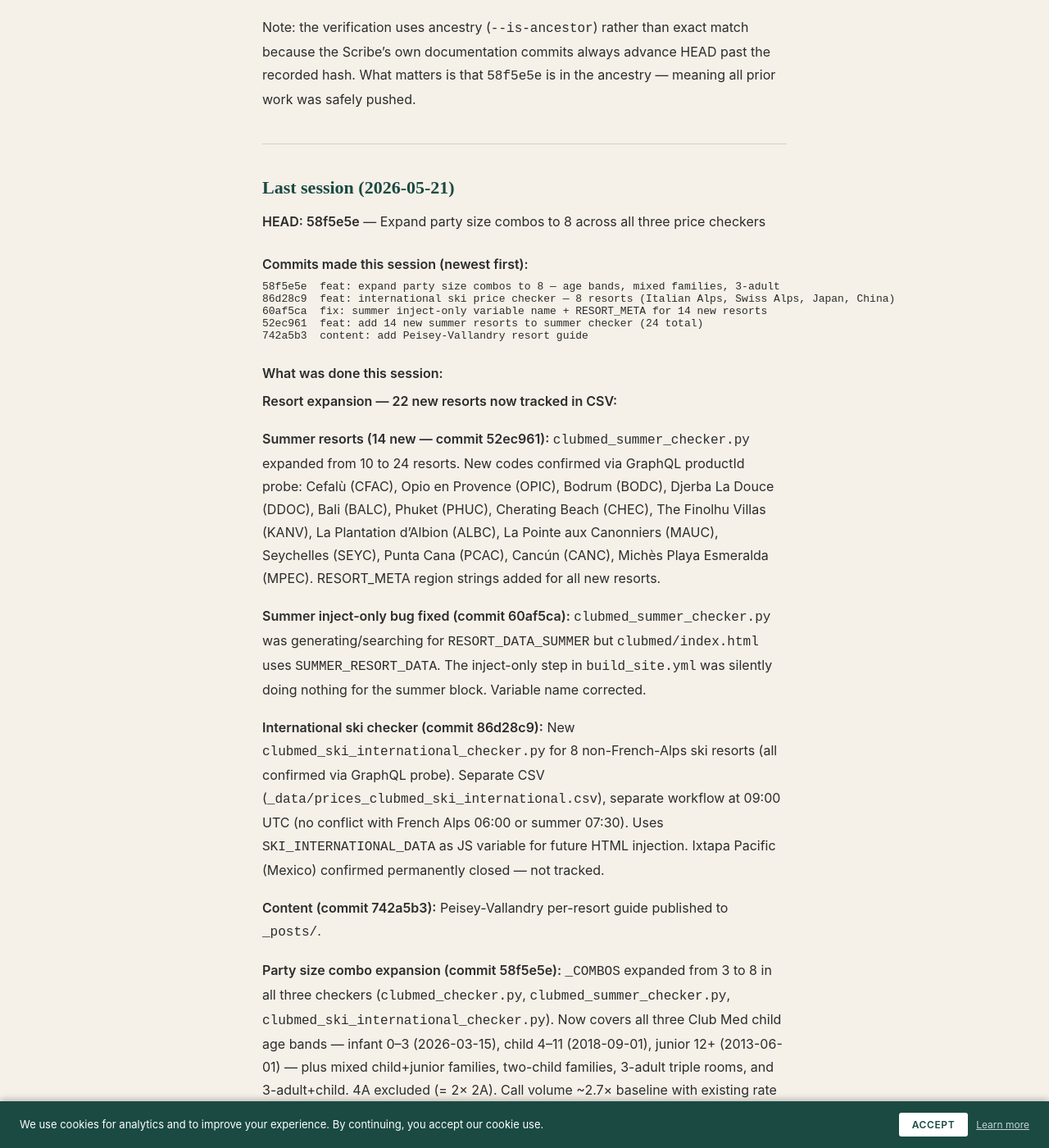
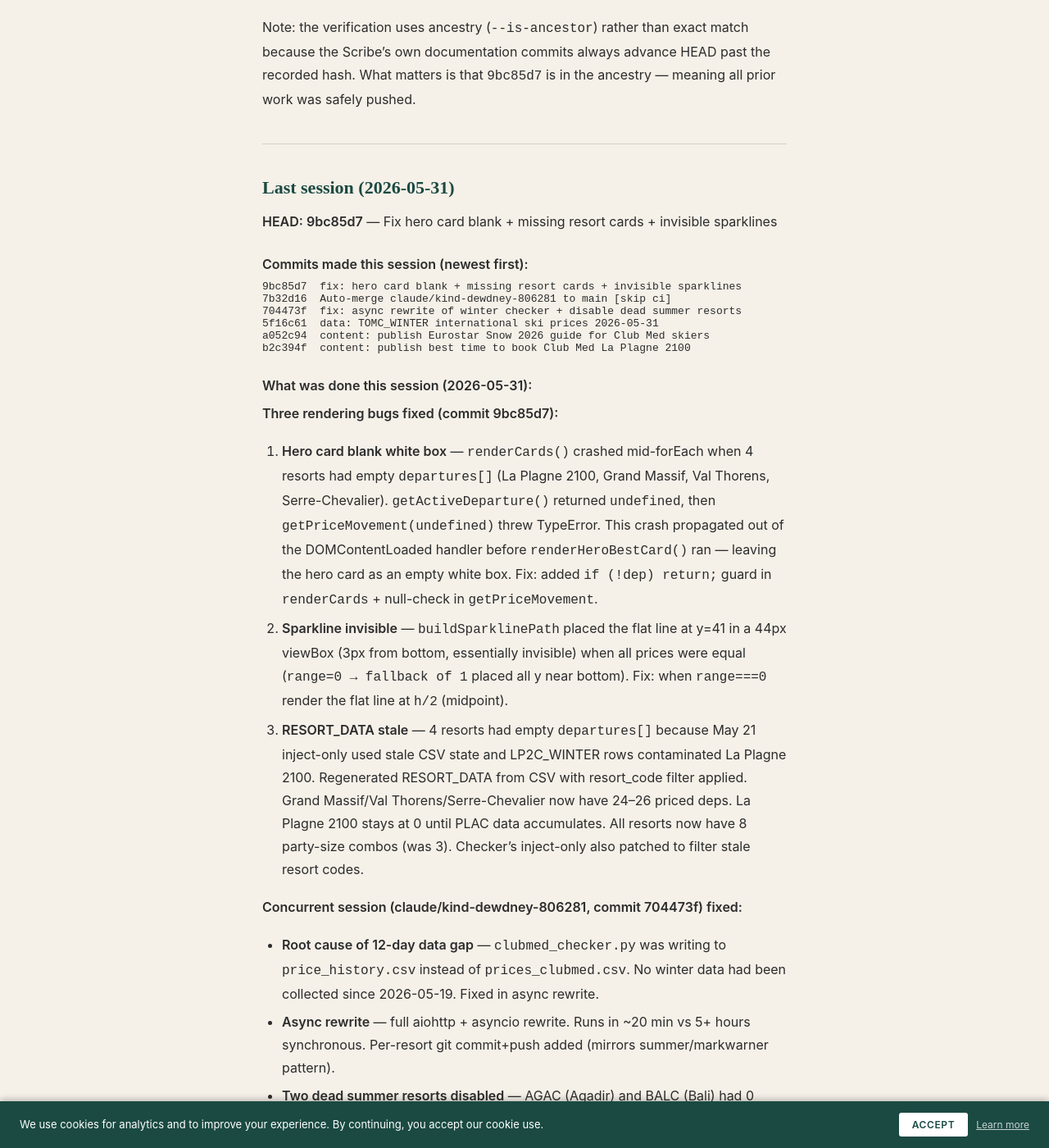
Before and after one commit to 215781/booking-window, a Jekyll site: the page built from NEXT_SESSION_PROMPT.md, in a window 1280 px wide and 1400 px high, scrolled down 745 px. Shown: the whole window at 82% size. Built offline with Jekyll 4.4.1, drawn with Linux system fonts in a browser that asks for light colours; some web fonts are replaced; our own code applies the rules of GitHub Pages for plain Markdown files; some of the changed text lies outside the part shown.

Commit message:
docs: scribe session close 2026-05-31 — three rendering bugs + async rewrite
Co-Authored-By: Claude Sonnet 4.6 <noreply@anthropic.com>

````diff
--- a/NEXT_SESSION_PROMPT.md
+++ b/NEXT_SESSION_PROMPT.md
@@ -9,69 +9,59 @@ Then read `PLAN.md` for the full task list.
 
 Run:
 ```bash
-git merge-base --is-ancestor 58f5e5e HEAD && echo "OK — HEAD is ahead of last recorded state" || echo "MISMATCH — investigate before starting work"
+git merge-base --is-ancestor 9bc85d7 HEAD && echo "OK — HEAD is ahead of last recorded state" || echo "MISMATCH — investigate before starting work"
 ```
 
-Last recorded push: **`58f5e5e`** (feat: expand party size combos to 8 — age bands, mixed families, 3-adult)
+Last recorded push: **`9bc85d7`** (fix: hero card blank + missing resort cards + invisible sparklines)
 
 If the check prints MISMATCH: stop, do not begin work, diagnose what diverged and why.
 
-Note: the verification uses ancestry (`--is-ancestor`) rather than exact match because the Scribe's own documentation commits always advance HEAD past the recorded hash. What matters is that `58f5e5e` is in the ancestry — meaning all prior work was safely pushed.
+Note: the verification uses ancestry (`--is-ancestor`) rather than exact match because the Scribe's own documentation commits always advance HEAD past the recorded hash. What matters is that `9bc85d7` is in the ancestry — meaning all prior work was safely pushed.
 
 ---
 
-## Last session (2026-05-21)
+## Last session (2026-05-31)
 
-**HEAD: 58f5e5e** — Expand party size combos to 8 across all three price checkers
+**HEAD: 9bc85d7** — Fix hero card blank + missing resort cards + invisible sparklines
 
 ### Commits made this session (newest first):
 ```
-58f5e5e  feat: expand party size combos to 8 — age bands, mixed families, 3-adult
-86d28c9  feat: international ski price checker — 8 resorts (Italian Alps, Swiss Alps, Japan, China)
-60af5ca  fix: summer inject-only variable name + RESORT_META for 14 new resorts
-52ec961  feat: add 14 new summer resorts to summer checker (24 total)
-742a5b3  content: add Peisey-Vallandry resort guide
+9bc85d7  fix: hero card blank + missing resort cards + invisible sparklines
+7b32d16  Auto-merge claude/kind-dewdney-806281 to main [skip ci]
+704473f  fix: async rewrite of winter checker + disable dead summer resorts
+5f16c61  data: TOMC_WINTER international ski prices 2026-05-31
+a052c94  content: publish Eurostar Snow 2026 guide for Club Med skiers
+b2c394f  content: publish best time to book Club Med La Plagne 2100
 ```
 
-### What was done this session:
+### What was done this session (2026-05-31):
 
-**Resort expansion — 22 new resorts now tracked in CSV:**
+**Three rendering bugs fixed (commit 9bc85d7):**
+1. **Hero card blank white box** — `renderCards()` crashed mid-forEach when 4 resorts had empty `departures[]` (La Plagne 2100, Grand Massif, Val Thorens, Serre-Chevalier). `getActiveDeparture()` returned `undefined`, then `getPriceMovement(undefined)` threw TypeError. This crash propagated out of the DOMContentLoaded handler before `renderHeroBestCard()` ran — leaving the hero card as an empty white box. Fix: added `if (!dep) return;` guard in `renderCards` + null-check in `getPriceMovement`.
+2. **Sparkline invisible** — `buildSparklinePath` placed the flat line at y=41 in a 44px viewBox (3px from bottom, essentially invisible) when all prices were equal (`range=0 → fallback of 1` placed all y near bottom). Fix: when `range===0` render the flat line at `h/2` (midpoint).
+3. **RESORT_DATA stale** — 4 resorts had empty `departures[]` because May 21 inject-only used stale CSV state and LP2C_WINTER rows contaminated La Plagne 2100. Regenerated RESORT_DATA from CSV with resort_code filter applied. Grand Massif/Val Thorens/Serre-Chevalier now have 24–26 priced deps. La Plagne 2100 stays at 0 until PLAC data accumulates. All resorts now have 8 party-size combos (was 3). Checker's inject-only also patched to filter stale resort codes.
 
-**Summer resorts (14 new — commit 52ec961):** `clubmed_summer_checker.py` expanded from 10 to 24 resorts. New codes confirmed via GraphQL productId probe: Cefalù (CFAC), Opio en Provence (OPIC), Bodrum (BODC), Djerba La Douce (DDOC), Bali (BALC), Phuket (PHUC), Cherating Beach (CHEC), The Finolhu Villas (KANV), La Plantation d'Albion (ALBC), La Pointe aux Canonniers (MAUC), Seychelles (SEYC), Punta Cana (PCAC), Cancún (CANC), Michès Playa Esmeralda (MPEC). RESORT_META region strings added for all new resorts.
-
-**Summer inject-only bug fixed (commit 60af5ca):** `clubmed_summer_checker.py` was generating/searching for `RESORT_DATA_SUMMER` but `clubmed/index.html` uses `SUMMER_RESORT_DATA`. The inject-only step in `build_site.yml` was silently doing nothing for the summer block. Variable name corrected.
-
-**International ski checker (commit 86d28c9):** New `clubmed_ski_international_checker.py` for 8 non-French-Alps ski resorts (all confirmed via GraphQL probe). Separate CSV (`_data/prices_clubmed_ski_international.csv`), separate workflow at 09:00 UTC (no conflict with French Alps 06:00 or summer 07:30). Uses `SKI_INTERNATIONAL_DATA` as JS variable for future HTML injection. Ixtapa Pacific (Mexico) confirmed permanently closed — not tracked.
-
-**Content (commit 742a5b3):** Peisey-Vallandry per-resort guide published to `_posts/`.
-
-**Party size combo expansion (commit 58f5e5e):** `_COMBOS` expanded from 3 to 8 in all three checkers (`clubmed_checker.py`, `clubmed_summer_checker.py`, `clubmed_ski_international_checker.py`). Now covers all three Club Med child age bands — infant 0–3 (2026-03-15), child 4–11 (2018-09-01), junior 12+ (2013-06-01) — plus mixed child+junior families, two-child families, 3-adult triple rooms, and 3-adult+child. 4A excluded (= 2× 2A). Call volume ~2.7× baseline with existing rate limiting intact.
-
-**Note:** `clubmed/index.html` has NOT been updated to display international ski resorts or all new summer resorts. The HTML still shows 11 ski + 9 original summer resorts. New resorts are being collected to CSV only. A UI restructure decision is needed before adding them to the display (see Open items).
+**Concurrent session (claude/kind-dewdney-806281, commit 704473f) fixed:**
+- **Root cause of 12-day data gap** — `clubmed_checker.py` was writing to `price_history.csv` instead of `prices_clubmed.csv`. No winter data had been collected since 2026-05-19. Fixed in async rewrite.
+- **Async rewrite** — full aiohttp + asyncio rewrite. Runs in ~20 min vs 5+ hours synchronous. Per-resort git commit+push added (mirrors summer/markwarner pattern).
+- **Two dead summer resorts disabled** — AGAC (Agadir) and BALC (Bali) had 0 priced rows over 10–13 collection days; disabled with comments.
+- **inject-only stale-code filter** — LP2C_WINTER contamination prevention also added by this session (same fix, different implementation — kept their version in conflict resolution).
 
 ### What exists on main now (verified):
-- `clubmed/index.html` — updated cookie banner, affiliate-ready copy, "Monitoring" badge, iOS zoom fix, dark teal header/footer, hero "Most Favourable" + "Book Now" CTA, 11 ski + 9 summer resorts displayed (all with real photos). New resorts tracked in CSV but not yet displayed.
-- `index.html` — cookie consent banner added, updated hero copy, dark teal footer
-- `privacy.md` → renders at `/privacy/` via Jekyll (full UK GDPR policy)
-- `terms.md` → renders at `/terms/` via Jekyll (terms of use) — footer 404 now resolved
-- `_layouts/page.html` — Jekyll page layout for static pages
-- `images/` — 11 ski + 9 summer resort images (all Wikimedia CC-licensed)
-- `backup_to_gdrive.sh` — daily backup to Google Drive via launchd (03:00 daily)
-- `clubmed_checker.py` — French Alps ski checker, 11 resorts, 8 party size combos, daily 06:00 UTC. PLAC code correct.
-- `clubmed_summer_checker.py` — summer beach checker, 24 resorts, 8 party size combos, daily 07:30 UTC
-- `clubmed_ski_international_checker.py` — international ski checker, 8 resorts, 8 party size combos, daily 09:00 UTC
-- `_data/prices_clubmed.csv` — French Alps ski price log (280 corrupt LP2C_WINTER rows present but filtered at query time)
-- `_data/prices_clubmed_summer.csv` — summer resort data (24 resorts collecting)
-- `_data/prices_clubmed_ski_international.csv` — international ski data (header-only, collecting from 2026-05-21)
-- `markwarner/index.html` — Mark Warner tracker live at /markwarner/
+- `clubmed/index.html` — hero card fixed, resort cards fixed (10/11 with prices; La Plagne 2100 gracefully skipped while PLAC data builds), sparklines now visible. 8 party-size combos in RESORT_DATA. All other content unchanged from May 21.
+- `clubmed_checker.py` — async aiohttp rewrite, CSV_FILE bug fixed, LP2C_WINTER filter, daily 06:00 UTC
+- `clubmed_summer_checker.py` — 22 active resorts (was 24 — AGAC and BALC disabled)
+- `clubmed_ski_international_checker.py` — 8 resorts, collecting since 2026-05-21
+- `_data/prices_clubmed.csv` — LP2C_WINTER rows present but filtered at query time; fresh data from 2026-05-31 run will appear tomorrow
+- CONTENT_QUEUE.md — new file with queued blog content ideas (from concurrent session)
 
 ### Open items for next session:
-- **Site UI restructure needed** — `clubmed/index.html` still only displays 11 French Alps ski + 9 original summer resorts. 14 new summer resorts + 8 international ski resorts tracked in CSV but not yet displayed. Needs regional navigation design decision before HTML work: see PLAN.md backlog item "Site UI restructure — accommodate full resort portfolio".
-- `build_site.yml` only rebuilds `clubmed/index.html` — should also handle summer CSV injection when `prices_clubmed_summer.csv` changes. The `build_site.yml` does NOT yet call `clubmed_ski_international_checker.py --inject-only` — not needed until the HTML block is added.
-- Review PLAN_V2.md tasks B1–B15 for next priority — especially B6 (hero pull quote), B7 (copy rewrite), B2 (section reorder)
-- Review `claude/naughty-noyce-f4276b` branch: "copy: signal-first reframe — lead with £saved/% down" (May 10) — decide whether to merge
-- `post.html` footer still links to `/privacy.html` — should be updated to `/privacy/`
-- Articles 12–13 still pending: Grand Massif, Serre-Chevalier per-resort guides (Peisey-Vallandry published this session)
+- **La Plagne 2100 (PLAC) data gap** — 0 priced departures in HTML. Once the async checker runs tonight (06:00 UTC June 1) with the correct PLAC code, La Plagne data will accumulate. Run inject-only from main repo after tomorrow's CSV update to add La Plagne back to the display.
+- **Site UI restructure** — 11 ski + 9 summer resorts displayed; 14 new summer + 8 international ski tracked in CSV only. Needs design decision.
+- `build_site.yml` does not yet trigger on summer/international CSV changes.
+- Review PLAN_V2.md tasks B1–B15 — especially B6 (hero pull quote), B7 (copy rewrite), B2 (section reorder)
+- `post.html` footer still links to `/privacy.html` — should be `/privacy/`
+- Articles 12–13 pending: Grand Massif, Serre-Chevalier per-resort guides
 
 ---
 
@@ -84,7 +74,7 @@ Note: the verification uses ancestry (`--is-ancestor`) rather than exact match b
 - **HTML files:** `clubmed/index.html` (Club Med tracker — checker writes here), `index.html` (root brand landing page), `WhentoBook.html` (redirect → /clubmed)
 - **Price checker:** `clubmed_checker.py` — runs daily at 06:00 UTC via GitHub Actions, writes to `clubmed/index.html`
 - **Mark Warner checker:** `markwarner_checker.py` — runs daily at 07:00 UTC via GitHub Actions, appends to `_data/markwarner_prices.csv`
-- **Price history:** `_data/price_history.csv` — ~9,000 rows. Append-only. In `_data/` so GitHub Pages won't serve it publicly.
+- **Price history:** `_data/prices_clubmed.csv` — append-only. In `_data/` so GitHub Pages won't serve it publicly. (Note: was incorrectly writing to `price_history.csv` until async rewrite fixed this on 2026-05-31.)
 - **Mark Warner prices:** `_data/markwarner_prices.csv` — 54 rows seeded 2026-05-04. Append-only.
 - **Resorts:** 11 French Alps Club Med resorts, all codes verified
 - **Signal state:** `DATA_SUFFICIENT = false` — badges show "Building data — check back in autumn". Do not change until autumn 2026.
@@ -146,6 +136,8 @@ Why prices are mostly empty: Club Med UK hasn't opened winter 2026/27 bookings f
 - 2026-05-21 — **Peisey-Vallandry resort guide published** — per-resort blog post added to `_posts/`. (commit 742a5b3)
 - 2026-05-21 — **14 new summer resorts added to checker** — `clubmed_summer_checker.py` now 24 resorts. Summer inject-only bug fixed (RESORT_DATA_SUMMER→SUMMER_RESORT_DATA). RESORT_META region strings for all new resorts. (commits 52ec961, 60af5ca)
 - 2026-05-21 — **International ski checker launched** — `clubmed_ski_international_checker.py` for 8 resorts (Pragelato Sestriere, St. Moritz, 3 × Japan, 2 × China). Separate CSV + 09:00 UTC workflow. Ixtapa Pacific confirmed permanently closed. (commit 86d28c9)
+- 2026-05-31 — **Three rendering bugs fixed** — (1) Hero card blank: crash in `renderCards` when 4 resorts had empty `departures[]` prevented `renderHeroBestCard()` from running — fixed with `if (!dep) return` guard + null-check in `getPriceMovement`. (2) Sparkline invisible for stable prices: flat line was placed at bottom of chart (range=0 → fallback of 1 caused y≈bottom) — fixed to render at h/2 midpoint. (3) RESORT_DATA stale: regenerated with resort_code filter (excludes LP2C_WINTER contamination). All resorts now have 8 combos. (commit 9bc85d7)
+- 2026-05-31 — **Winter checker async rewrite** — Root cause of 12-day data gap found and fixed: `CSV_FILE` was `price_history.csv` instead of `prices_clubmed.csv`. Full async aiohttp rewrite (~20 min vs 5+ hours). Per-resort commit+push. Two dead summer resorts disabled (AGAC, BALC). inject-only LP2C_WINTER filter added. (commit 704473f)
 
 ---
 
@@ -290,7 +282,7 @@ WhentoBook.html             — Redirect to /clubmed
 clubmed_checker.py          — Price checker (flags: --test, --verify, --inject-only)
 markwarner_checker.py       — Mark Warner price checker (flags: --test, --verify)
 backfill_prices.py          — Gap-fill script (run after multi-day outage)
-_data/price_history.csv     — Club Med price log (~9,000 rows, append-only)
+_data/prices_clubmed.csv    — Club Med price log (~27,000 rows, append-only)
 _data/markwarner_prices.csv — Mark Warner price log (54 rows seeded, append-only)
 vercel.json                 — Routing + security headers (Vercel only)
 .github/workflows/
````
